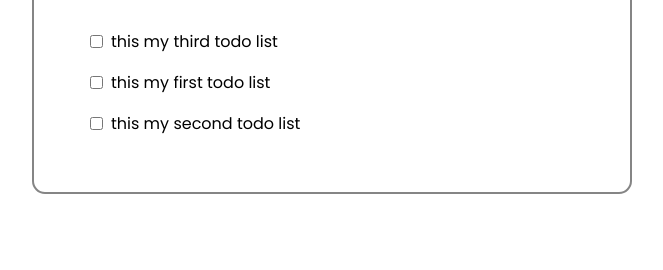
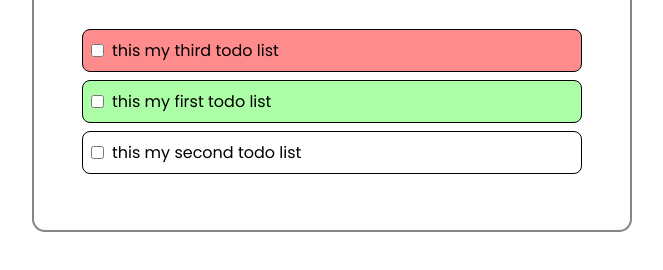
Before and after one commit to afterhourss/todo-list, a website built with webpack: page dist/index.html in a window 1280 px wide. Shown: the part 300-570 px from the top of the page, without its empty margins (308-971 px from the left). Built offline with nearby package versions, Linux system fonts and the light colour scheme.

Commit message:
add priority style class

```diff
--- a/src/style.scss
+++ b/src/style.scss
@@ -41,8 +41,17 @@ body {
   .list {
     display: flex;
     padding: $tiny-spacing 0;
+    margin: $tiny-spacing 0;
+    border-radius: 8px;
+    border: 1px solid #000;
     input {
       margin: 0 $tiny-spacing;
     }
   }
+  .list-priority-2 {
+    background-color: rgb(173, 255, 167);
+  }
+  .list-priority-3 {
+    background-color: rgb(255, 140, 140);
+  }
 }
```
Also changed, not shown: dist/style.css.
